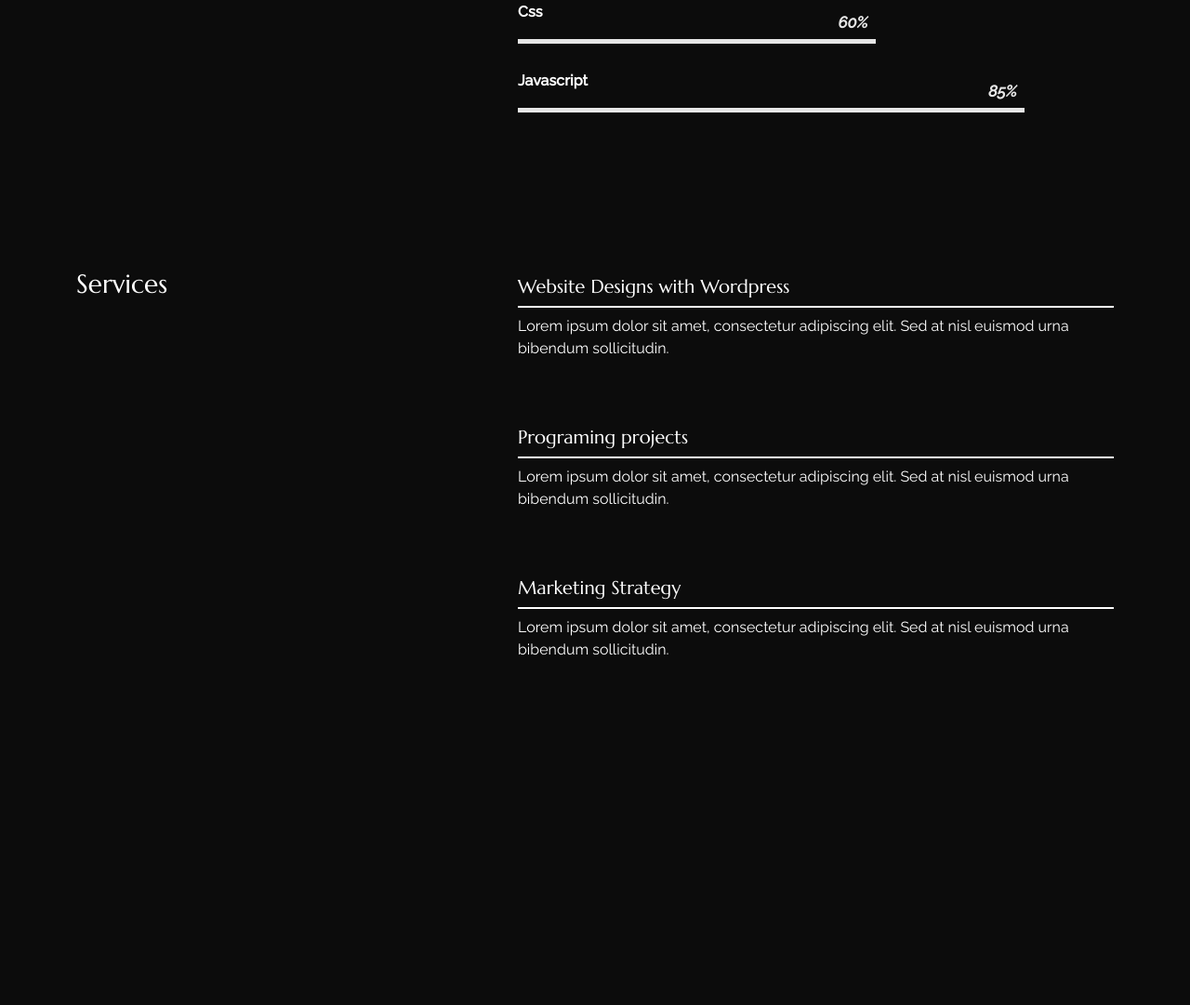
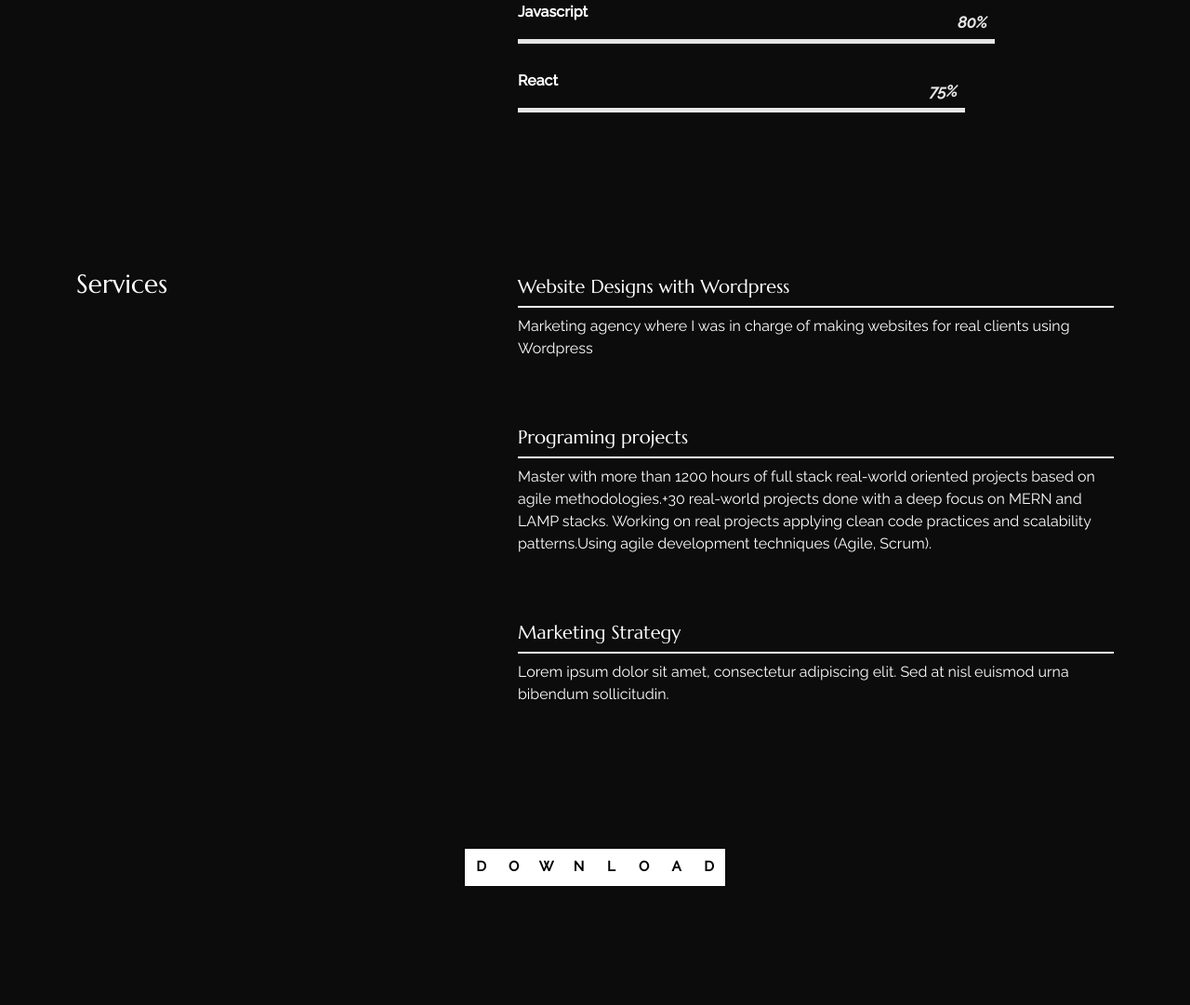
Before and after one commit to agustingar/Portfolio-React-Agustin, a React app: page /about in a window 1280 px wide. Shown: the part 969-2050 px from the top of the page at 93% size. Before the commit the page ends 1720 px from the top, so only its background shows below. Built offline with nearby package versions, Linux system fonts and the light colour scheme; some packages are replaced by stand-ins of ours.

Commit message:
finish project

```diff
--- a/src/content_option.js
+++ b/src/content_option.js
@@ -37,35 +37,38 @@ const worktimeline = [{
 },
 ];
 
-const skills = [{
-    name: "React",
+const skills = [
+    {
+    name: "Wordpress",
+    value: 95,
+},
+
+{
+    name: "HTML",
+    value: 90,
+},
+
+{
+    name: "Css",
     value: 90,
 },
 {
-    name: "HTML",
-    value: 85,
-},
-{
-    name: "Wordpress",
+    name: "Javascript",
     value: 80,
 },
 {
-    name: "Css",
-    value: 60,
-},
-{
-    name: "Javascript",
-    value: 85,
+    name: "React",
+    value: 75,
 },
 ];
 
 const services = [{
     title: "Website Designs with Wordpress",
-    description: "Lorem ipsum dolor sit amet, consectetur adipiscing elit. Sed at nisl euismod urna bibendum sollicitudin.",
+    description: "Marketing agency where I was in charge of making websites for real clients using Wordpress",
 },
 {
     title: "Programing projects",
-    description: "Lorem ipsum dolor sit amet, consectetur adipiscing elit. Sed at nisl euismod urna bibendum sollicitudin.",
+    description: "Master with more than 1200 hours of full stack real-world oriented projects based on agile methodologies.+30 real-world projects done with a deep focus on MERN and LAMP stacks. Working on real projects applying clean code practices and scalability patterns.Using agile development techniques (Agile, Scrum).",
 },
 {
     title: "Marketing Strategy",
--- a/src/header/index.js
+++ b/src/header/index.js
@@ -25,7 +25,6 @@ const Headermain = () => {
           <button className="menu__button  nav_ac" onClick={handleToggle}>
             {!isActive ? <VscClose /> : <VscGrabber />}
           </button>
-
           </div>
         </div>
 
@@ -52,9 +51,9 @@ const Headermain = () => {
           </div>
           <div className="menu_footer d-flex flex-column flex-md-row justify-content-between align-items-md-center position-absolute w-100 p-3">
             <div className="d-flex">
-            <a href={socialprofils.facebook}>Facebook</a>
+            <a href={socialprofils.linkedin}>LinkedIn</a>
             <a href={socialprofils.github}>Github</a>
-            <a href={socialprofils.twitter}>Twitter</a>
+
             </div>
             <p className="copyright m-0">copyright __ {logotext}</p>
           </div>
--- a/src/pages/about/index.js
+++ b/src/pages/about/index.js
@@ -9,7 +9,7 @@ import {
   skills,
   services,
 } from "../../content_option";
-
+import AGUSTINGARCIA_CV from "../../assets/pdf/Agustin Garcia CV.pdf";
 export const About = () => {
   return (
     <HelmetProvider>
@@ -95,6 +95,18 @@ export const About = () => {
           </Col>
         </Row>
       </Container>
+      <a href={AGUSTINGARCIA_CV} download >
+        <div class="button justify-content-center">
+          <div class="box">D</div>
+          <div class="box">O</div>
+          <div class="box">W</div>
+          <div class="box">N</div>
+          <div class="box">L</div>
+          <div class="box">O</div>
+          <div class="box">A</div>
+          <div class="box">D</div>
+        </div>
+      </a>
     </HelmetProvider>
   );
 };
--- a/src/pages/about/style.css
+++ b/src/pages/about/style.css
@@ -45,6 +45,64 @@
     color: var(--text-color);
 }
 
+.button {
+    display: flex;
+    padding-bottom: 8em;
+}
+
+.box {
+    width: 35px;
+    height: 40px;
+    display: flex;
+    justify-content: center;
+    align-items: center;
+    font-size: 15px;
+    font-weight: 700;
+    color: rgb(0, 0, 0);
+    transition: all .8s;
+    cursor: pointer;
+    position: relative;
+    background: rgb(255, 255, 255);
+    overflow: hidden;
+}
+
+.box:before {
+    content: "-";
+    position: absolute;
+    top: 0;
+    color: #fff;
+    background: #0f0f0f;
+    width: 100%;
+    height: 100%;
+    display: flex;
+    align-items: center;
+    justify-content: center;
+    transform: translateY(100%);
+    transition: transform .4s;
+}
+
+.box:nth-child(2)::before {
+    transform: translateY(-100%);
+    content: '-';
+}
+
+.box:nth-child(3)::before {
+    content: '-';
+}
+
+.box:nth-child(4)::before {
+    transform: translateY(-100%);
+    content: 'C';
+}
+
+.box:nth-child(5)::before {
+    content: 'V';
+}
+
+.button:hover .box:before {
+    transform: translateY(0);
+}
+
 @-webkit-keyframes animate-positive {
     0% {
         width: 0%;
@@ -79,6 +137,7 @@
         -webkit-transform: translate3d(0, 100%, 0);
         transform: translate3d(0, 100%, 0);
     }
+
     to {
         opacity: 1;
         -webkit-transform: translateZ(0);
@@ -92,6 +151,7 @@
         -webkit-transform: translate3d(0, 100%, 0);
         transform: translate3d(0, 100%, 0);
     }
+
     to {
         opacity: 1;
         -webkit-transform: translateZ(0);
```
Also changed, not shown: 1 other file.
